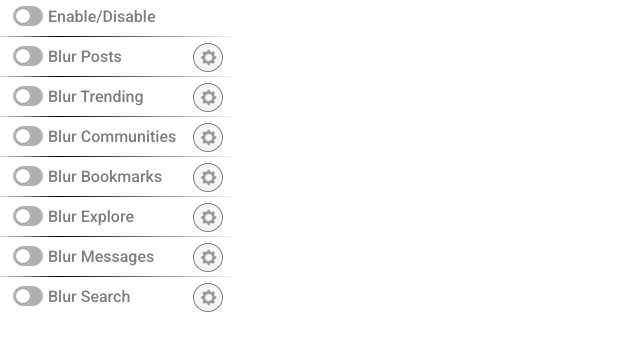
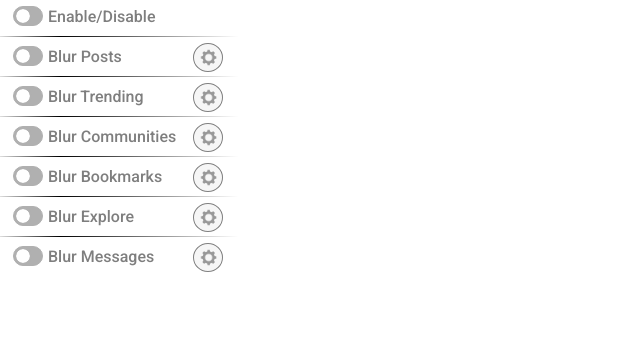
Before and after one commit to pedroping/privacy-extension-for-twitter, a browser extension: page content/index.html in a window 1280 px wide. Shown: the part 69-420 px from the top of the page, without its empty margins (0-640 px from the left). Drawn offline with Linux system fonts and the light colour scheme.

Commit message:
Fix: remove search part

```diff
--- a/content/index.html
+++ b/content/index.html
@@ -142,7 +142,7 @@
       </button>
     </div>
 
-    <div class="option">
+    <!-- <div class="option">
       <label class="switch">
         <input type="checkbox" eventId="blurSearch">
         <span class="slider">
@@ -154,7 +154,7 @@
       <button class="gear" eventId="blurSearch">
         <img src="../assets/gear-icon.png" alt="Gear icon">
       </button>
-    </div>
+    </div> -->
 
     <div class="action-popup" id="action-popup">
       <label for="opacity">Custom Opacity</label>
```
